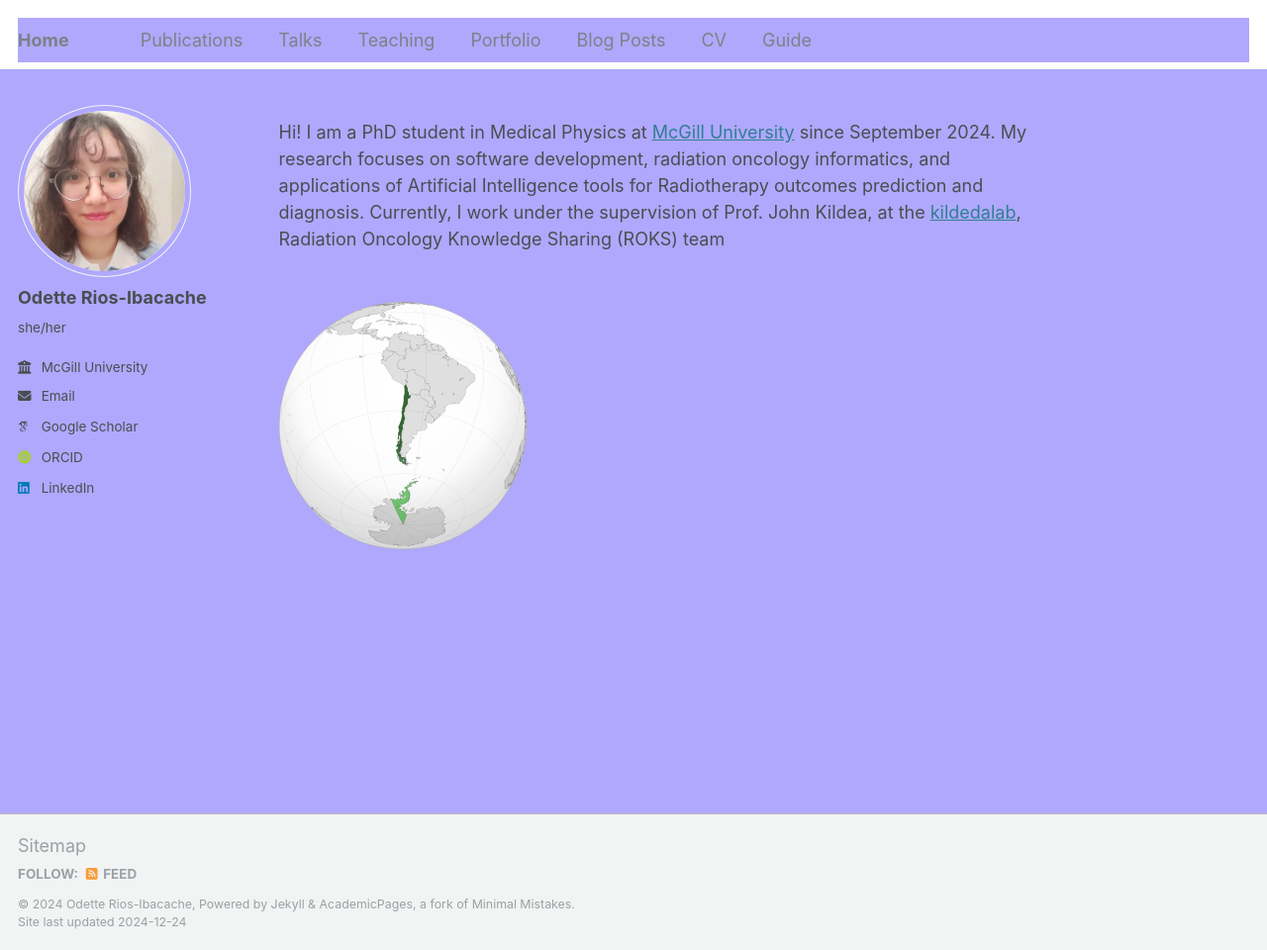
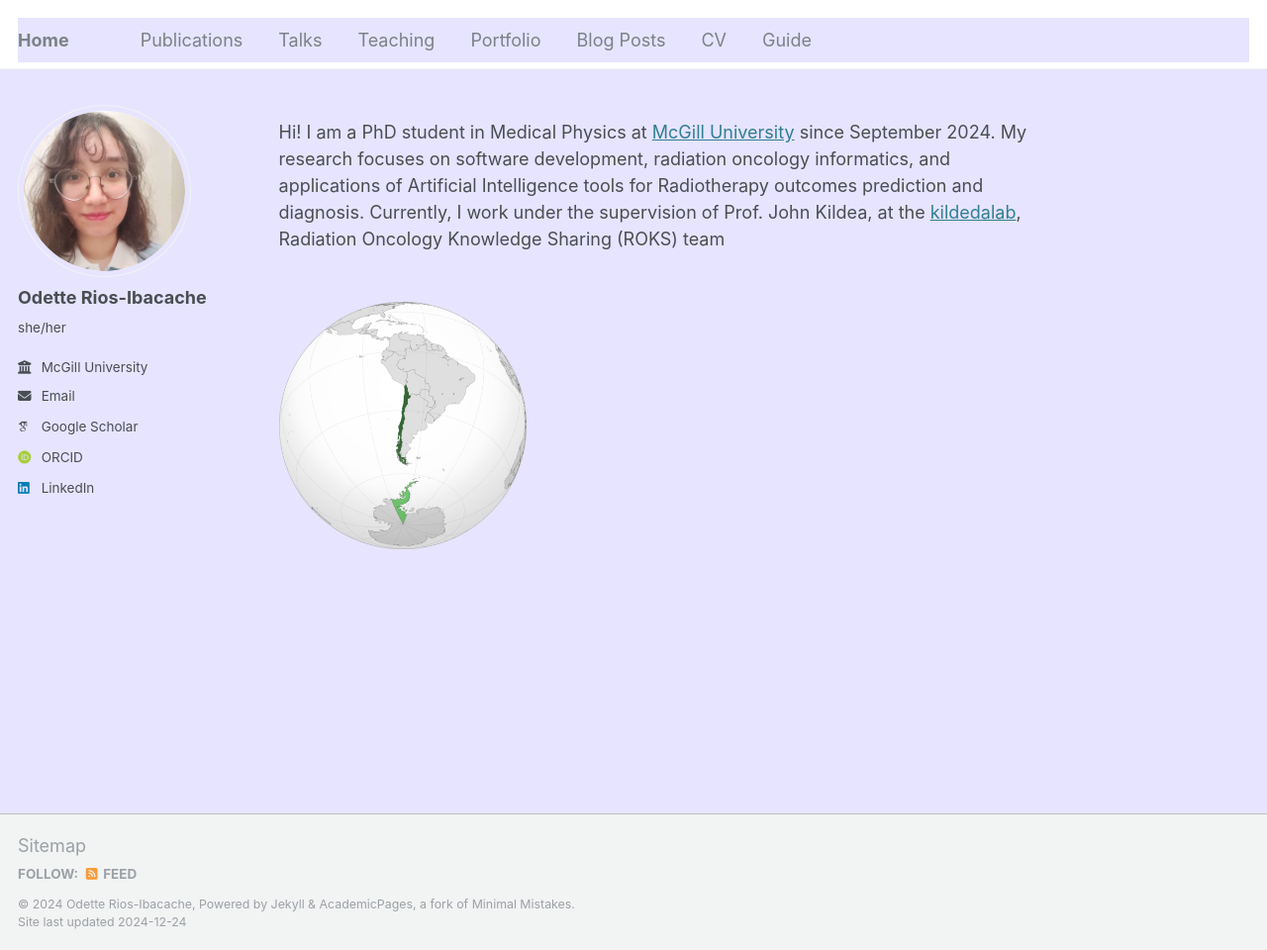
Before and after one commit to OdetteRiosI/odetteriosi.github.io, a Jekyll site: the page built from _pages/about.md, in a window 1280 px wide and 960 px high. Shown: the whole window at 99% size. Built offline with Jekyll 4.4.1, drawn with Linux system fonts in a browser that asks for light colours; some web fonts are replaced.

Commit message:
Update _variables.scss

```diff
--- a/_sass/_variables.scss
+++ b/_sass/_variables.scss
@@ -62,7 +62,7 @@ $light-gray                 : mix(#fff, $gray, 50%);
 $lighter-gray               : mix(#fff, $gray, 90%);
 
 $body-color                 : #fff;
-$background-color           : #b0a8fc; /*#fff*/;
+$background-color           : #e7e4ff;/*#b0a8fc; /*#fff*/;
 $code-background-color      : #fafafa;
 $code-background-color-dark : $light-gray;
 $text-color                 : $dark-gray;
```
